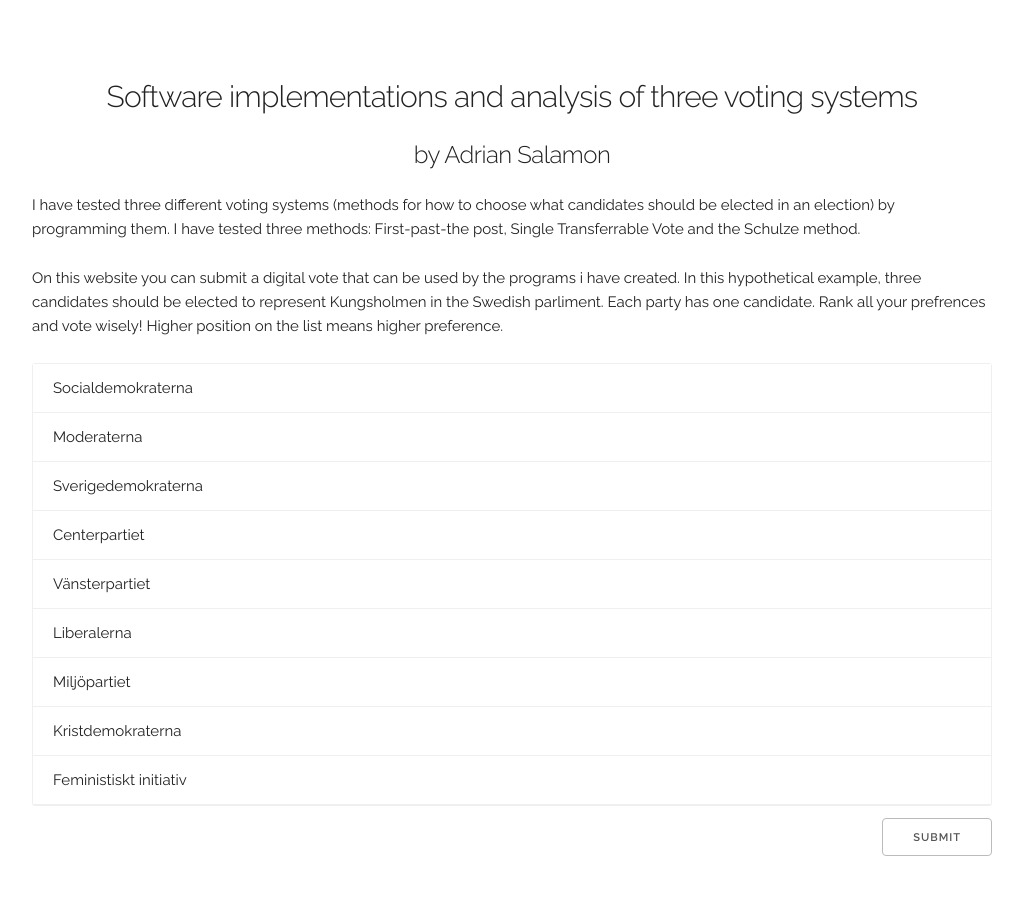
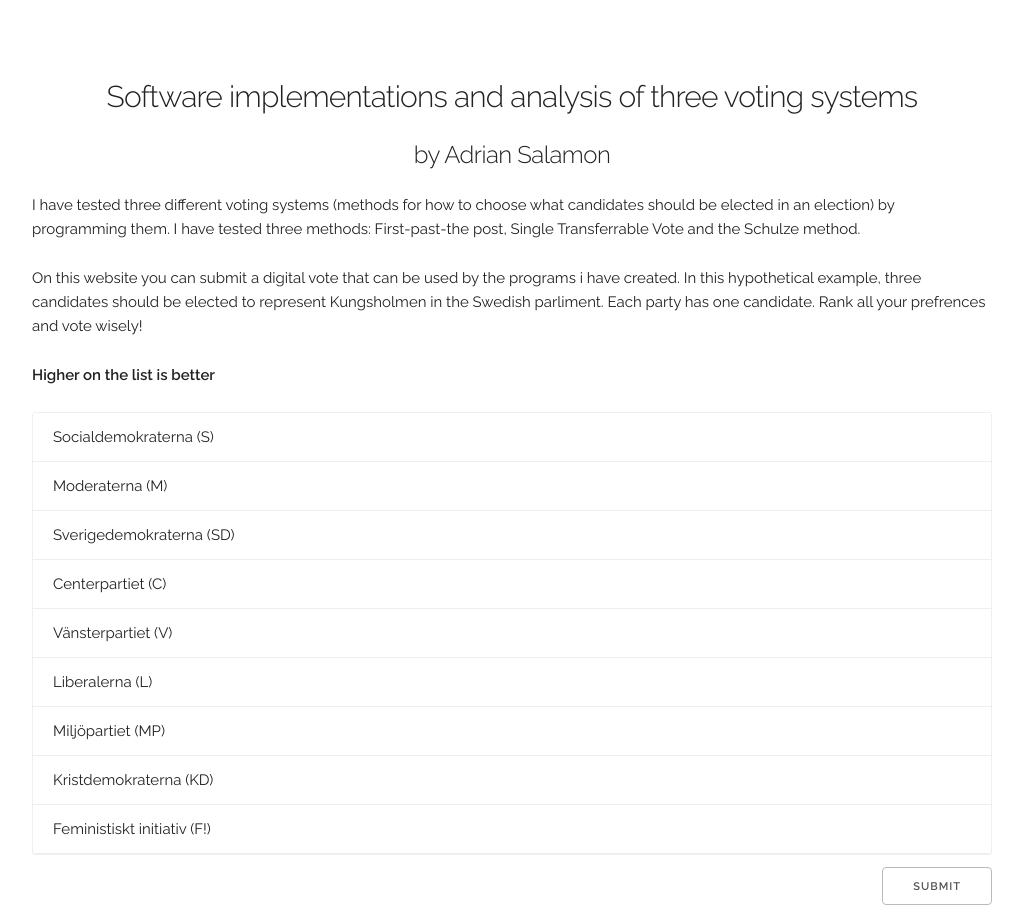
Before and after one commit to adriansalamon/gymnasiearbete, a React app: page / in a window 1280 px wide. Shown: the whole page, without its empty margins (128-1151 px from the left). Before the commit the page ends 866 px from the top, so only its background shows below. Built offline with nearby package versions, Linux system fonts and the light colour scheme.

Commit message:
Added clarity

```diff
--- a/client/index.html
+++ b/client/index.html
@@ -40,7 +40,8 @@
         <h5>by Adrian Salamon</h5>
         </div>
         <p>I have tested three different voting systems (methods for how to choose what candidates should be elected in an election) by programming them. I have tested three methods: First-past-the post, Single Transferrable Vote and the Schulze method.</p>
-        <p>On this website you can submit a digital vote that can be used by the programs i have created. In this hypothetical example, three candidates should be elected to represent Kungsholmen in the Swedish parliment. Each party has one candidate. Rank all your prefrences and vote wisely! Higher position on the list means higher preference.</p>
+        <p>On this website you can submit a digital vote that can be used by the programs i have created. In this hypothetical example, three candidates should be elected to represent Kungsholmen in the Swedish parliment. Each party has one candidate. Rank all your prefrences and vote wisely!</p>
+        <p><b>Higher on the list is better</b></p>
         <div id="root"></div>
       </div>
     </div>
--- a/client/index.js
+++ b/client/index.js
@@ -50,15 +50,15 @@
     super(props);
     this.state = {
       items: [
-        { name: "Socialdemokraterna", index: 0 },
-        { name: "Moderaterna", index: 1 },
-        { name: "Sverigedemokraterna", index: 2 },
-        { name: "Centerpartiet", index: 3 },
-        { name: "Vänsterpartiet", index: 4 },
-        { name: "Liberalerna", index: 5 },
-        { name: "Miljöpartiet", index: 6 },
-        { name: "Kristdemokraterna", index: 7 },
-        { name: "Feministiskt initiativ", index: 8 }
+        { name: "Socialdemokraterna (S)", index: 0 },
+        { name: "Moderaterna (M)", index: 1 },
+        { name: "Sverigedemokraterna (SD)", index: 2 },
+        { name: "Centerpartiet (C)", index: 3 },
+        { name: "Vänsterpartiet (V)", index: 4 },
+        { name: "Liberalerna (L)", index: 5 },
+        { name: "Miljöpartiet (MP)", index: 6 },
+        { name: "Kristdemokraterna (KD)", index: 7 },
+        { name: "Feministiskt initiativ (F!)", index: 8 }
       ]
     };
     this.onSortEnd = ({ oldIndex, newIndex }) => {
```
